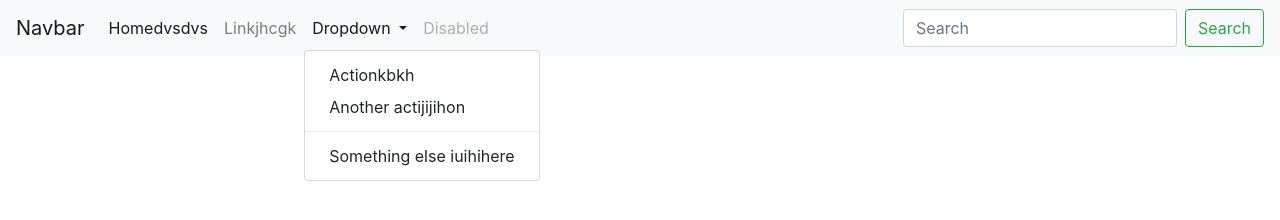
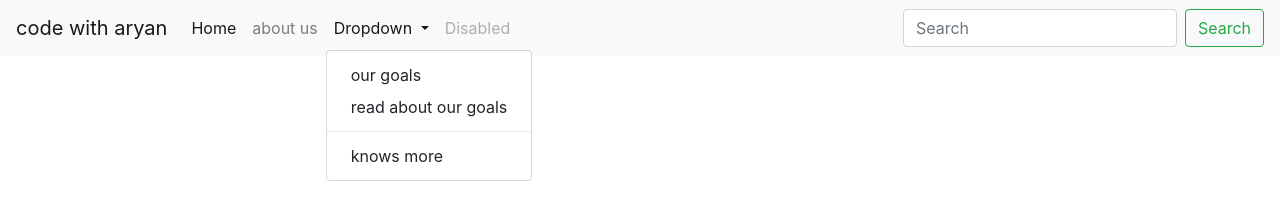
Before and after one commit to aryansharmabhandari/depra, a plain HTML site: page index.html in a window 1280 px wide. Both pictures are taken after a click on the button "Dropdown". Drawn offline with nearby package versions, Linux system fonts and the light colour scheme.

Commit message:
fix the structure

```diff
--- a/index.html
+++ b/index.html
@@ -12,7 +12,7 @@
   </head>
   <body>
     <nav class="navbar navbar-expand-lg navbar-light bg-light">
-        <a class="navbar-brand" href="#">Navbar</a>
+        <a class="navbar-brand" href="#">code with aryan</a>
         <button class="navbar-toggler" type="button" data-toggle="collapse" data-target="#navbarSupportedContent" aria-controls="navbarSupportedContent" aria-expanded="false" aria-label="Toggle navigation">
           <span class="navbar-toggler-icon"></span>
         </button>
@@ -20,20 +20,20 @@
         <div class="collapse navbar-collapse" id="navbarSupportedContent">
           <ul class="navbar-nav mr-auto">
             <li class="nav-item active">
-              <a class="nav-link" href="#">Homedvsdvs <span class="sr-only">(current)</span></a>
+              <a class="nav-link" href="#">Home <span class="sr-only">(current)</span></a>
             </li>
             <li class="nav-item">
-              <a class="nav-link" href="#">Linkjhcgk</a>
+              <a class="nav-link" href="#">about us</a>
             </li>
             <li class="nav-item dropdown">
               <a class="nav-link dropdown-toggle" href="#" role="button" data-toggle="dropdown" aria-expanded="false">
                 Dropdown
               </a>
               <div class="dropdown-menu">
-                <a class="dropdown-item" href="#">Actionkbkh</a>
-                <a class="dropdown-item" href="#">Another actijijihon</a>
+                <a class="dropdown-item" href="#">our goals</a>
+                <a class="dropdown-item" href="#">read about our goals</a>
                 <div class="dropdown-divider"></div>
-                <a class="dropdown-item" href="#">Something else iuihihere</a>
+                <a class="dropdown-item" href="#">knows more</a>
               </div>
             </li>
             <li class="nav-item">
```
